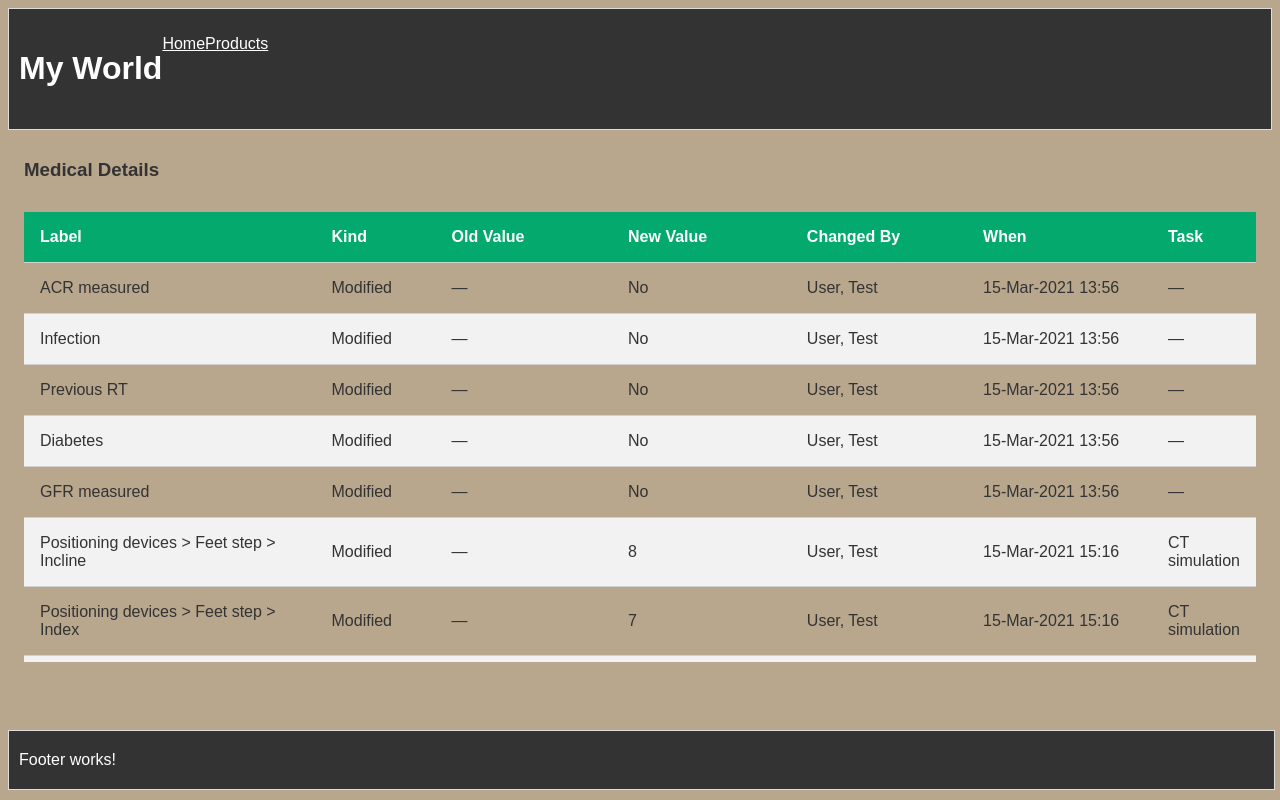
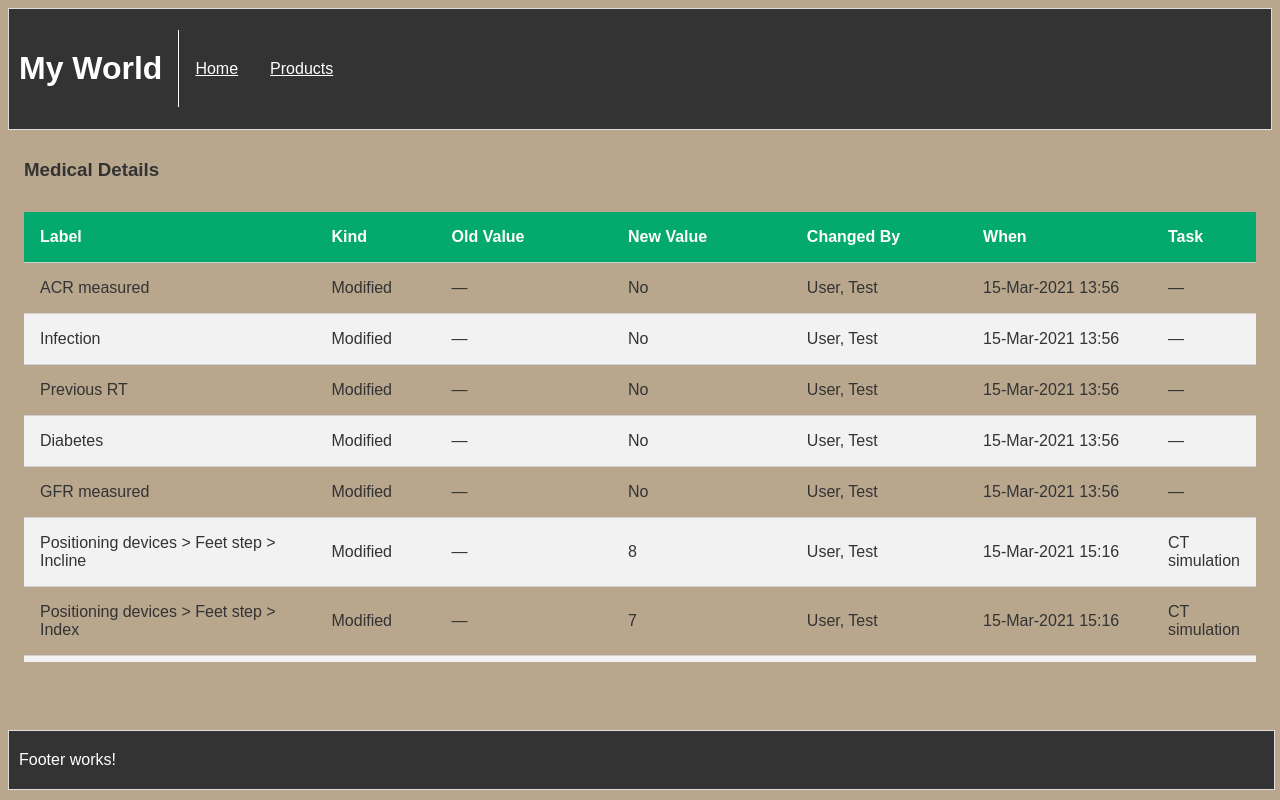
Before and after one commit to gandholi-kumar/angular_portfolio, an Angular app: page /home in a window 1280 px wide. Built offline with nearby package versions, Linux system fonts and the light colour scheme.

Commit message:
3 files modified

```diff
--- a/src/shared/header/header.component.css
+++ b/src/shared/header/header.component.css
@@ -0,0 +1,4 @@
+#header .header_title--border-rigt {
+  border-right: 1px solid white;
+  padding-right: 1rem;
+}
--- a/src/shared/header/header.component.html
+++ b/src/shared/header/header.component.html
@@ -1,4 +1,4 @@
 <header id="header" class="card">
-  <h1>{{ headerTitle }}</h1>
+  <h1 class="header_title--border-rigt">{{ headerTitle }}</h1>
   <app-nav> </app-nav>
 </header>
--- a/src/shared/nav/nav.component.css
+++ b/src/shared/nav/nav.component.css
@@ -1,7 +1,14 @@
 nav {
   display: flex;
+  flex-direction: row;
 }
 
 nav ul {
   display: flex;
+  align-items: center;
 }
+
+li {
+  align-items: center;
+  margin: 1rem;
+}
```
